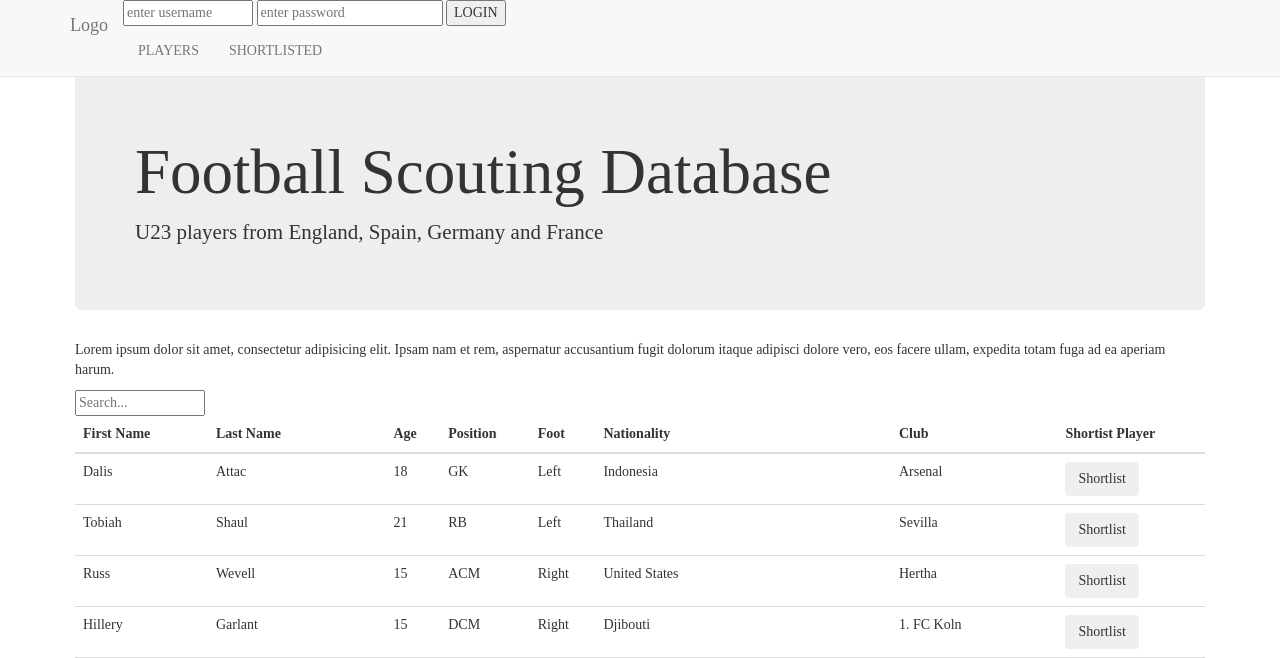
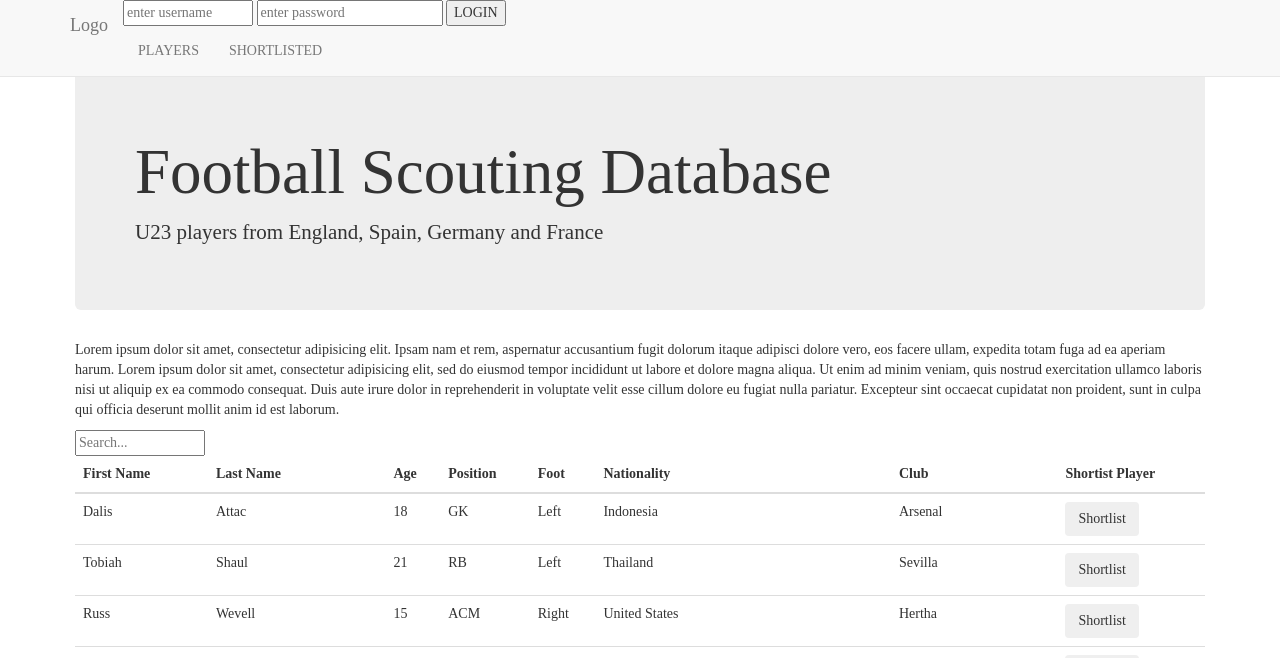
Before and after one commit to philipauu/footballfullstack, a PHP site: page / in a window 1280 px wide. Shown: the top 658 px of the page. Run offline with PHP 8.4, Linux system fonts and the light colour scheme; data comes from the database, SQL or seed files in the repository; data that the repository does not hold is empty; some libraries are stand-ins or nearby versions.

Commit message:
Star Trek Lives!

```diff
--- a/index.php
+++ b/index.php
@@ -11,7 +11,8 @@
     <p>U23 players from England, Spain, Germany and France</p>
   </div>
 
-<p>Lorem ipsum dolor sit amet, consectetur adipisicing elit. Ipsam nam et rem, aspernatur accusantium fugit dolorum itaque adipisci dolore vero, eos facere ullam, expedita totam fuga ad ea aperiam harum.</p>
+<p>Lorem ipsum dolor sit amet, consectetur adipisicing elit. Ipsam nam et rem, aspernatur accusantium fugit dolorum itaque adipisci dolore vero, eos facere ullam, expedita totam fuga ad ea aperiam harum. Lorem ipsum dolor sit amet, consectetur adipisicing elit, sed do eiusmod tempor incididunt ut labore et dolore magna aliqua. Ut enim ad minim veniam, quis nostrud exercitation ullamco laboris nisi ut aliquip ex ea commodo consequat. Duis aute irure dolor in reprehenderit in voluptate velit esse cillum dolore eu fugiat nulla pariatur. Excepteur sint occaecat cupidatat non proident, sunt in culpa qui officia deserunt mollit anim id est laborum.</p>
+
 
 <input type="text" size="30" onkeyup="showResult(this.value)" placeholder="Search...">
 <div id="livesearch"></div>
--- a/shortlist.php
+++ b/shortlist.php
@@ -14,7 +14,7 @@ if (!$_SESSION['logged_in']) {
   <?php include('partials/nav.php'); ?>
 
   <div class="jumbotron">
-    <h1>PHP SESSIONS</h1>
+    <h1>SHORTLISTED PLAYERS</h1>
     <p>YOU ARE LOGGED IN</p>
   </div>
 
```
Also changed, not shown: 1 other file.
